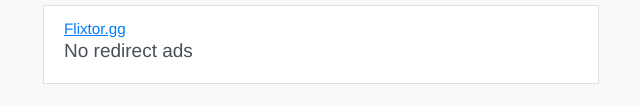
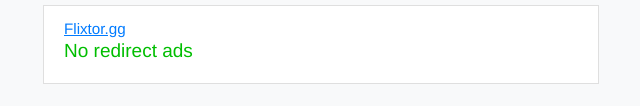
Before and after one commit to filmindex/Filmindex.github.io, a plain HTML site: page index.html in a window 1280 px wide. Shown: the part 274-380 px from the top of the page, without its empty margins (319-959 px from the left). Drawn offline with Linux system fonts and the light colour scheme.

Commit message:
Update index.html

```diff
--- a/index.html
+++ b/index.html
@@ -9,6 +9,8 @@
 
 
     <link rel="stylesheet" href="./css/theme.min.css">
+
+    <link rel="stylesheet" href="./css/color.css">
 
 
 
```
